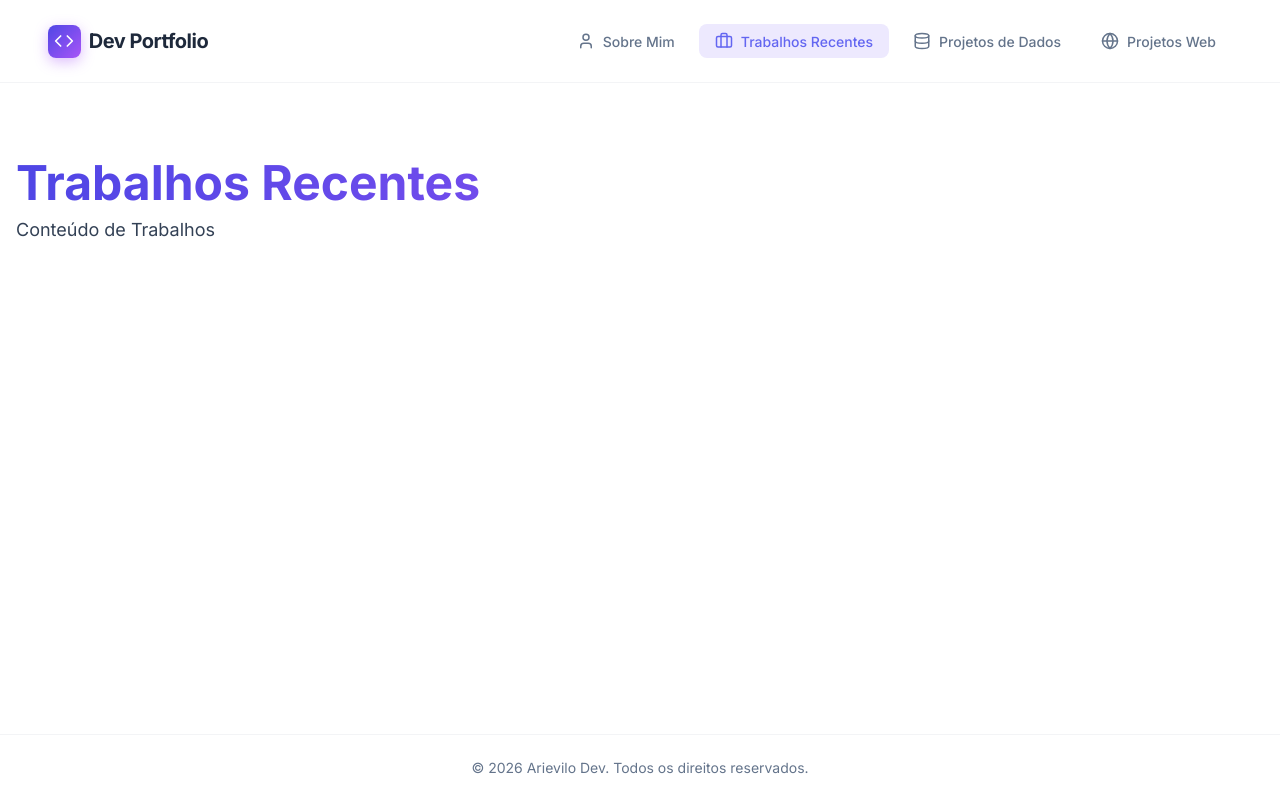
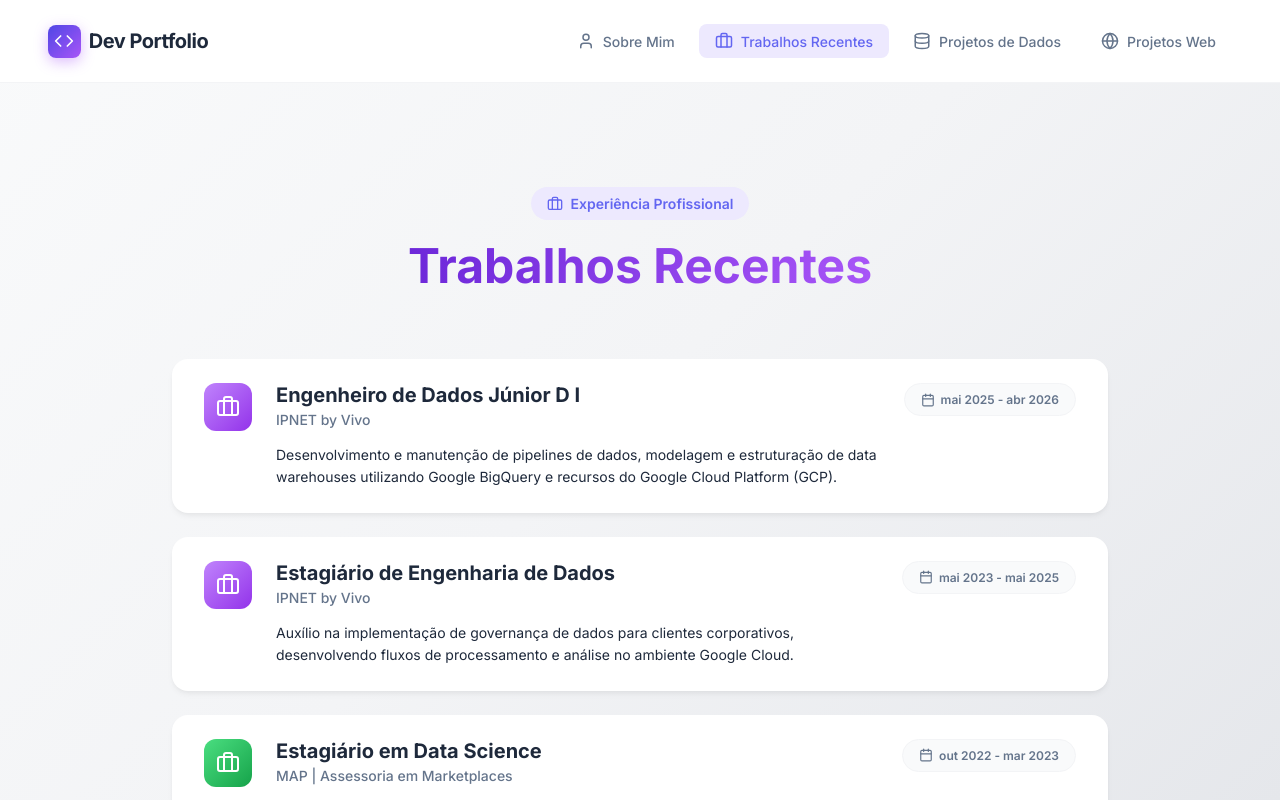
Before and after one commit to ArieviloDavidson/arievilodavidson.github.io, a React (Vite) app: page / in a window 1280 px wide. Both pictures are taken after a click on the button "Trabalhos Recentes". Shown: the top 800 px of the page. Built offline with nearby package versions, Linux system fonts and the light colour scheme.

Commit message:
feat: adicionar aba de Trabalhos Recentes, favicon SVG e estilo global

```diff
--- a/index.html
+++ b/index.html
@@ -2,9 +2,9 @@
 <html lang="pt-br">
   <head>
     <meta charset="UTF-8" />
-    <!-- <link rel="icon" type="image/svg+xml" href="" /> -->
+    <link rel="icon" type="image/svg+xml" href="/favicon.svg" />
     <meta name="viewport" content="width=device-width, initial-scale=1.0" />
-    <title>portifolio-dev</title>
+    <title>Arievilo Dev</title>
   </head>
   <body>
     <div id="root"></div>
--- a/src/App.css
+++ b/src/App.css
@@ -1,6 +1,5 @@
 .app-container {
   min-height: 100vh;
-  background-color: var(--bg-color);
   display: flex;
   flex-direction: column;
 }
--- /dev/null
+++ b/src/components/ExperienceCard/ExperienceCard.css
@@ -0,0 +1,87 @@
+.experience-card {
+  background-color: #ffffff;
+  border-radius: 1rem;
+  padding: 1.5rem 2rem;
+  display: flex;
+  align-items: flex-start;
+  gap: 1.5rem;
+  box-shadow: 0 4px 6px -1px rgba(0, 0, 0, 0.05), 0 2px 4px -1px rgba(0, 0, 0, 0.03);
+  transition: transform 0.3s ease, box-shadow 0.3s ease;
+  width: 100%;
+}
+
+.experience-card:hover {
+  transform: translateY(-3px);
+  box-shadow: 0 10px 15px -3px rgba(0, 0, 0, 0.1), 0 4px 6px -2px rgba(0, 0, 0, 0.05);
+}
+
+.experience-icon-container {
+  width: 3rem;
+  height: 3rem;
+  border-radius: 0.75rem;
+  display: flex;
+  align-items: center;
+  justify-content: center;
+  flex-shrink: 0;
+  color: white;
+}
+
+/* Background colors for icons based on the color prop */
+.bg-blue { background: linear-gradient(135deg, #60a5fa, #2563eb); }
+.bg-purple { background: linear-gradient(135deg, #c084fc, #9333ea); }
+.bg-green { background: linear-gradient(135deg, #4ade80, #16a34a); }
+.bg-orange { background: linear-gradient(135deg, #f97316, #ef4444); }
+
+.experience-content {
+  flex: 1;
+  display: flex;
+  flex-direction: column;
+}
+
+.experience-role {
+  font-size: 1.25rem;
+  font-weight: 700;
+  color: var(--gray-800);
+  margin-bottom: 0.25rem;
+}
+
+.experience-company {
+  font-size: 0.875rem;
+  color: var(--gray-500);
+  font-weight: 500;
+  margin-bottom: 1rem;
+}
+
+.experience-description {
+  font-size: 0.875rem;
+  color: var(--gray-600);
+  line-height: 1.6;
+}
+
+.experience-period-badge {
+  display: flex;
+  align-items: center;
+  gap: 0.375rem;
+  background-color: var(--gray-50);
+  color: var(--gray-500);
+  padding: 0.5rem 1rem;
+  border-radius: 2rem;
+  font-size: 0.75rem;
+  font-weight: 600;
+  white-space: nowrap;
+  flex-shrink: 0;
+  border: 1px solid var(--border-color);
+}
+
+/* Responsiveness */
+@media (max-width: 768px) {
+  .experience-card {
+    flex-direction: column;
+    padding: 1.5rem;
+    gap: 1rem;
+  }
+
+  .experience-period-badge {
+    align-self: flex-start;
+  }
+}
--- /dev/null
+++ b/src/components/ExperienceCard/ExperienceCard.jsx
@@ -0,0 +1,25 @@
+import { Briefcase, Calendar } from 'lucide-react';
+import './ExperienceCard.css';
+
+const ExperienceCard = ({ role, company, period, description, color = 'blue' }) => {
+  return (
+    <div className="experience-card fade-in">
+      <div className={`experience-icon-container bg-${color}`}>
+        <Briefcase size={24} className="experience-icon" />
+      </div>
+
+      <div className="experience-content">
+        <h3 className="experience-role">{role}</h3>
+        <span className="experience-company">{company}</span>
+        <p className="experience-description">{description}</p>
+      </div>
+
+      <div className="experience-period-badge">
+        <Calendar size={14} className="period-icon" />
+        <span>{period}</span>
+      </div>
+    </div>
+  );
+};
+
+export default ExperienceCard;
--- a/src/global.css
+++ b/src/global.css
@@ -22,7 +22,8 @@
 
 body {
   font-family: var(--font-family);
-  background-color: var(--bg-color);
+  background: linear-gradient(135deg, #f9fafb 0%, #f3f4f6 50%, #e5e7eb 100%);
+  background-attachment: fixed;
   color: var(--text-color);
   -webkit-font-smoothing: antialiased;
   -moz-osx-font-smoothing: grayscale;
--- a/src/pages/Works/Works.css
+++ b/src/pages/Works/Works.css
@@ -1,24 +1,49 @@
-.page-container {
-  padding: 2.5rem 0;
+.works-container {
+  padding: 4rem 2rem;
+  max-width: 1000px; /* Mais estreito que o grid de projetos, para ficar igual a imagem */
+  margin: 0 auto;
+  width: 100%;
 }
 
-.fade-in {
-  animation: fadeIn 0.5s ease-in-out;
+/* Header Styling */
+.page-header {
+  display: flex;
+  flex-direction: column;
+  align-items: center;
+  text-align: center;
+  margin-bottom: 4rem;
 }
 
-@keyframes fadeIn {
-  from { opacity: 0; transform: translateY(10px); }
-  to { opacity: 1; transform: translateY(0); }
-}
-
-.page-title {
-  font-size: 2.25rem;
-  line-height: 2.5rem;
-  font-weight: 700;
+.page-tag-works {
+  display: inline-flex;
+  align-items: center;
+  gap: 0.5rem;
+  background-color: #ede9fe; /* Lilás claro */
+  color: var(--primary-color);
+  padding: 0.5rem 1rem;
+  border-radius: 2rem;
+  font-size: 0.875rem;
+  font-weight: 600;
   margin-bottom: 1rem;
 }
 
-.page-description {
-  color: var(--gray-700);
-  font-size: 1.125rem;
+.tag-icon-works {
+  color: var(--primary-color);
 }
+
+.page-title-works {
+  font-size: 3rem;
+  font-weight: 700;
+  background: linear-gradient(to right, #6d28d9, #a855f7); /* Roxo para rosa */
+  -webkit-background-clip: text;
+  -webkit-text-fill-color: transparent;
+  background-clip: text;
+}
+
+/* Lista de Experiências */
+.experiences-list {
+  display: flex;
+  flex-direction: column;
+  gap: 1.5rem;
+  width: 100%;
+}
--- a/src/pages/Works/Works.jsx
+++ b/src/pages/Works/Works.jsx
@@ -1,10 +1,33 @@
+import { Briefcase } from 'lucide-react';
+import ExperienceCard from '../../components/ExperienceCard/ExperienceCard';
+import { EXPERIENCES } from './constants';
 import './Works.css';
 
 const Works = () => {
   return (
-    <div className="page-container fade-in">
-      <h1 className="page-title">Trabalhos Recentes</h1>
-      <p className="page-description">Conteúdo de Trabalhos</p>
+    <div className="works-container fade-in">
+      {/* Header da Página */}
+      <div className="page-header">
+        <div className="page-tag-works">
+          <Briefcase size={16} className="tag-icon-works" />
+          <span>Experiência Profissional</span>
+        </div>
+        <h1 className="page-title-works">Trabalhos Recentes</h1>
+      </div>
+
+      {/* Lista de Experiências */}
+      <div className="experiences-list">
+        {EXPERIENCES.map((exp) => (
+          <ExperienceCard
+            key={exp.id}
+            role={exp.role}
+            company={exp.company}
+            period={exp.period}
+            description={exp.description}
+            color={exp.color}
+          />
+        ))}
+      </div>
     </div>
   );
 };
--- /dev/null
+++ b/src/pages/Works/constants.js
@@ -0,0 +1,34 @@
+export const EXPERIENCES = [
+  {
+    id: 1,
+    role: "Engenheiro de Dados Júnior D I",
+    company: "IPNET by Vivo",
+    period: "mai 2025 - abr 2026",
+    description: "Desenvolvimento e manutenção de pipelines de dados, modelagem e estruturação de data warehouses utilizando Google BigQuery e recursos do Google Cloud Platform (GCP).",
+    color: "purple"
+  },
+  {
+    id: 2,
+    role: "Estagiário de Engenharia de Dados",
+    company: "IPNET by Vivo",
+    period: "mai 2023 - mai 2025",
+    description: "Auxílio na implementação de governança de dados para clientes corporativos, desenvolvendo fluxos de processamento e análise no ambiente Google Cloud.",
+    color: "purple"
+  },
+  {
+    id: 3,
+    role: "Estagiário em Data Science",
+    company: "MAP | Assessoria em Marketplaces",
+    period: "out 2022 - mar 2023",
+    description: "Construção de processos de ETL para extração e transformação de dados financeiros de arquivos XML, além da criação de dashboards gerenciais para tomada de decisão.",
+    color: "green"
+  },
+  {
+    id: 4,
+    role: "Desenvolvedor web (Estágio)",
+    company: "Serra Jr. Engenharia",
+    period: "jan 2023 - out 2023",
+    description: "Atuação na criação de interfaces institucionais modernas e responsivas, traduzindo designs em código de alta performance com HTML5, CSS3 e JavaScript.",
+    color: "orange"
+  }
+];
```
Also changed, not shown: public/favicon.svg (added).
